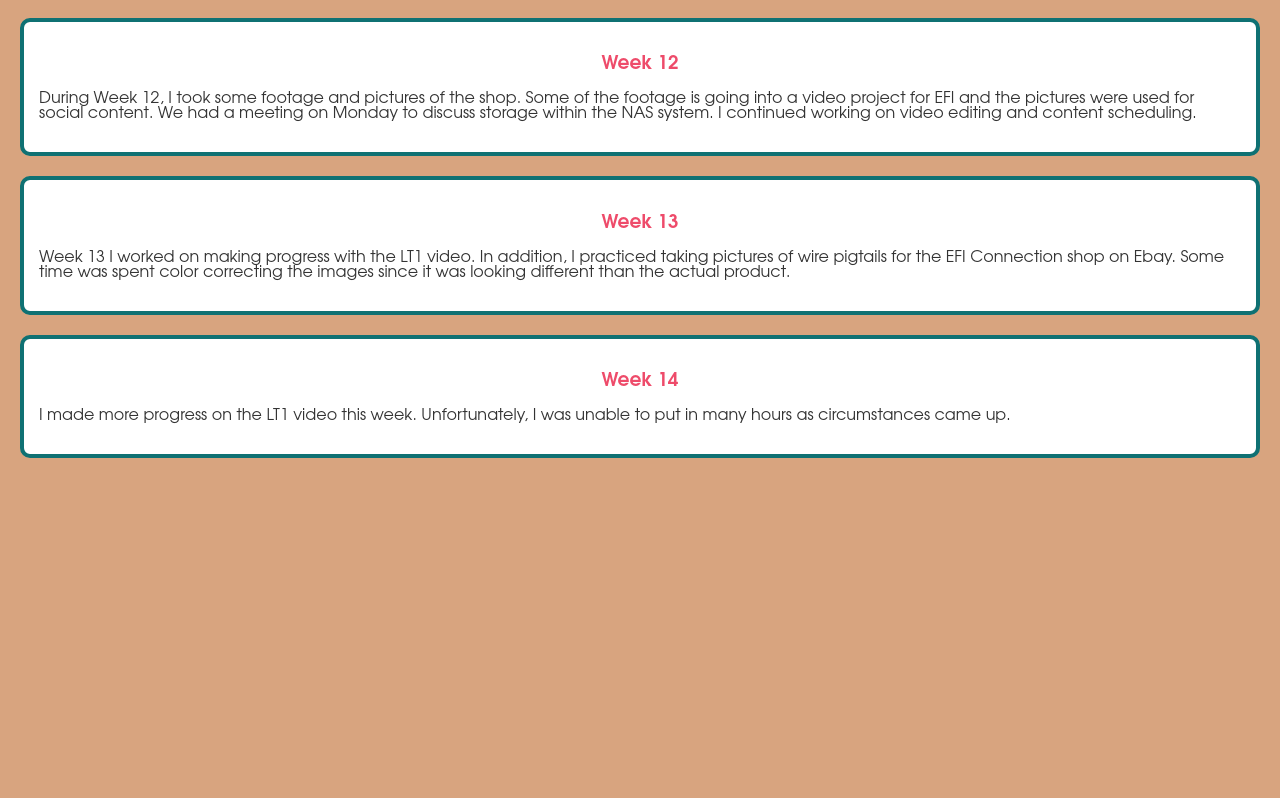
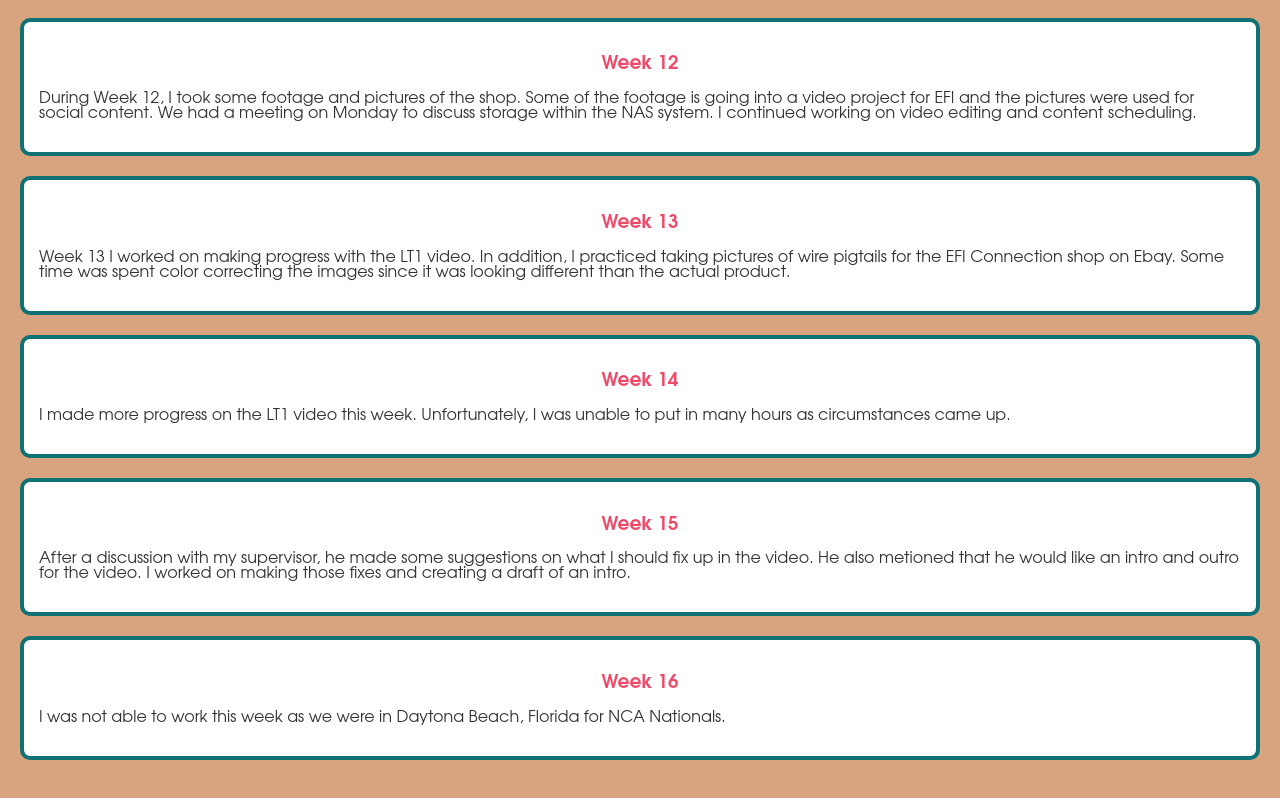
Before and after one commit to lindseyxwood/lindsey-wood-blog, a plain HTML site: page docs/intern.html in a window 1280 px wide. Shown: the part 1675-2473 px from the top of the page. Before the commit the page ends 2173 px from the top, so only its background shows below. Drawn offline with Linux system fonts and the light colour scheme.

Commit message:
adding week 15 & 16

```diff
--- a/docs/intern.html
+++ b/docs/intern.html
@@ -98,6 +98,15 @@
                 <h3>Week 14</h3>
                 <p>I made more progress on the LT1 video this week. Unfortunately, I was unable to put in many hours as circumstances came up.</p>
             </article>
+            <article>
+                <h3>Week 15</h3>
+                <p>After a discussion with my supervisor, he made some suggestions on what I should fix up in the video. He also metioned that
+                he would like an intro and outro for the video. I worked on making those fixes and creating a draft of an intro.</p>
+            </article>
+            <article>
+                <h3>Week 16</h3>
+                <p>I was not able to work this week as we were in Daytona Beach, Florida for NCA Nationals.</p>
+            </article>
         </div>
     </body>
 </html>
```
